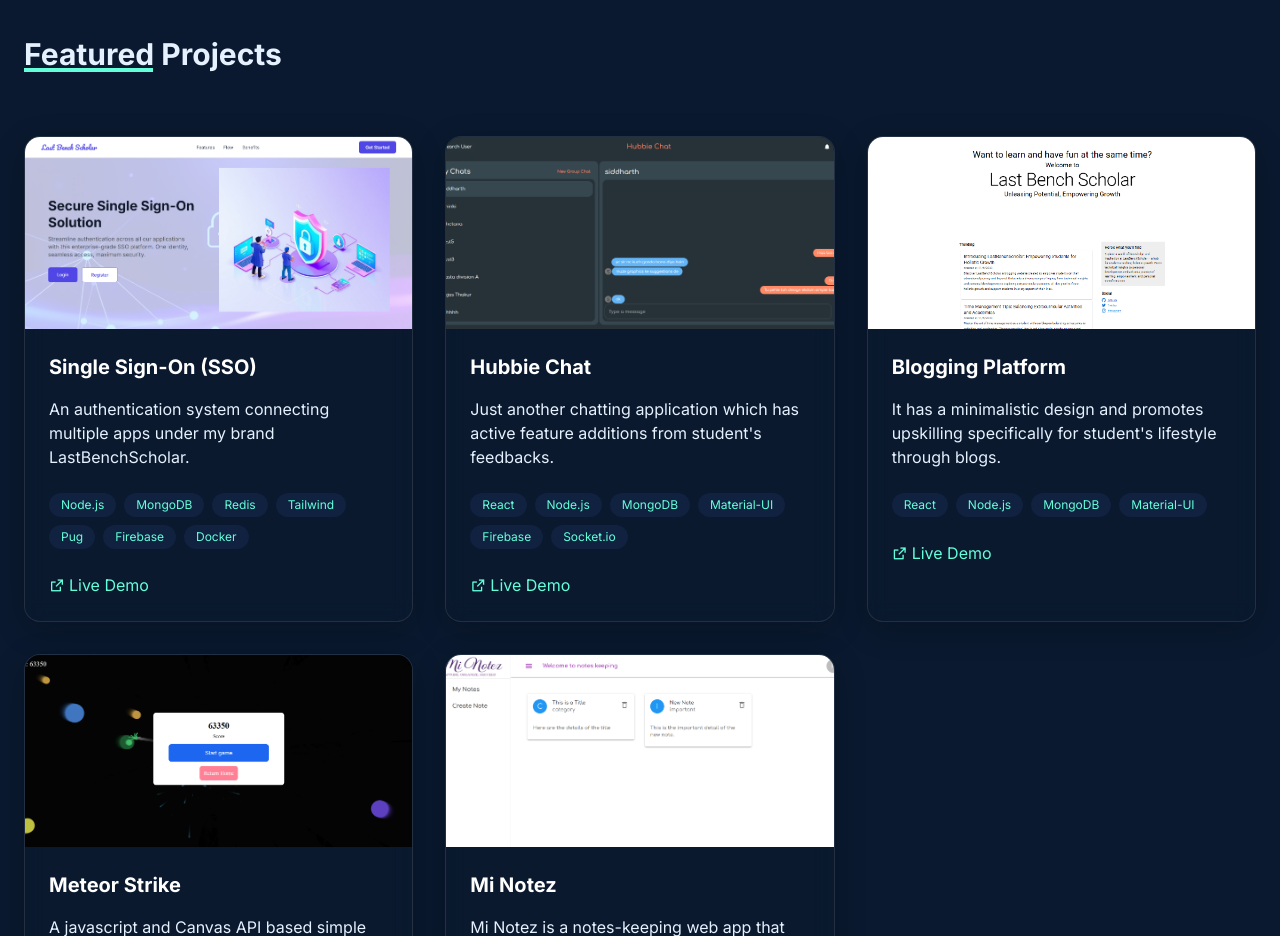
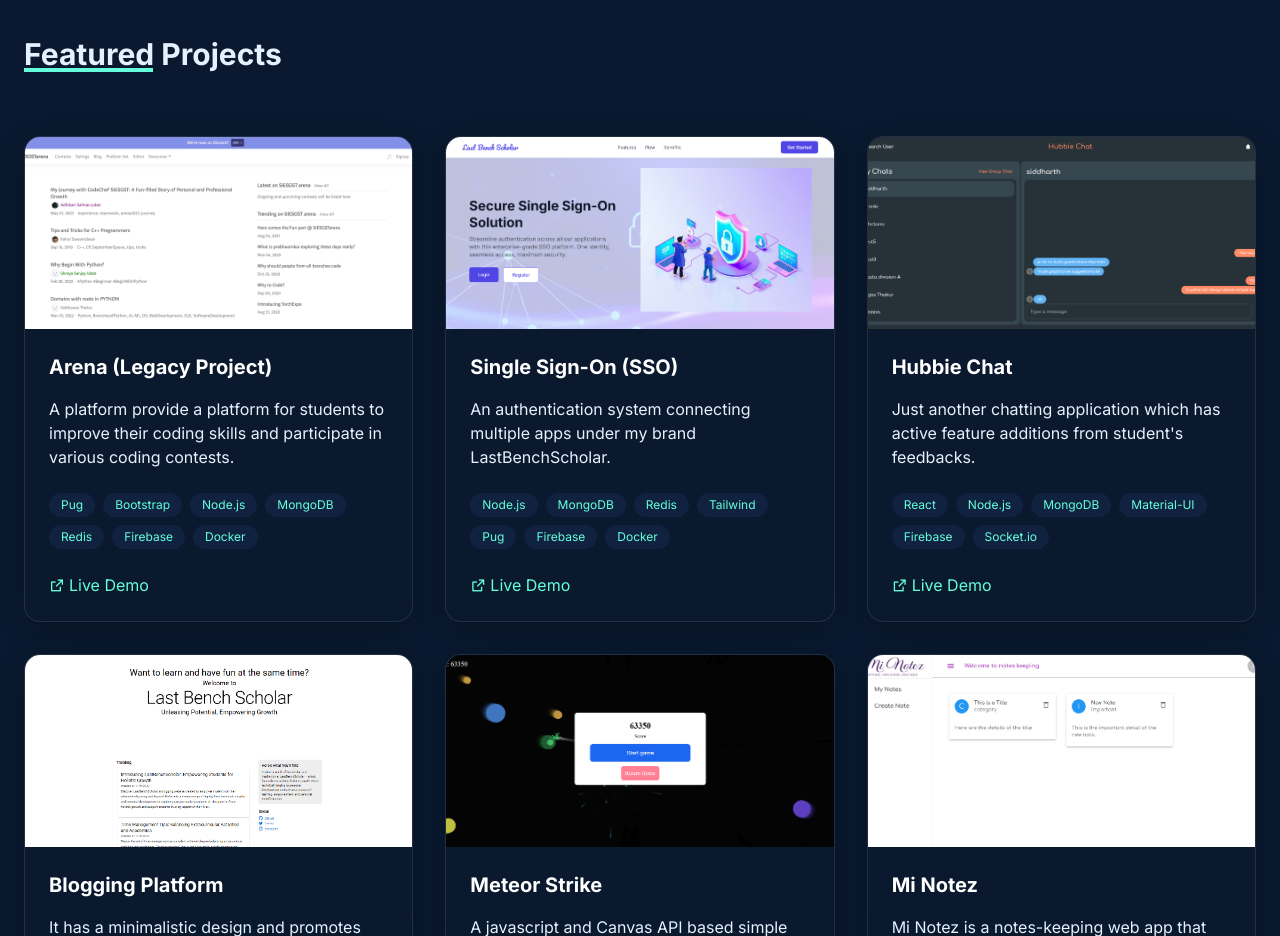
Before and after one commit to RaulLit/adityaraul, a React (Vite) app: page / in a window 1280 px wide. Shown: the part 1660-2596 px from the top of the page. Built offline with nearby package versions, Linux system fonts and the light colour scheme.

Commit message:
Added the legacy project 'Arena"

```diff
--- a/src/components/Projects.jsx
+++ b/src/components/Projects.jsx
@@ -1,6 +1,14 @@
 import React from "react";
 
 const projects = [
+  {
+    title: "Arena (Legacy Project)",
+    description:
+      "A platform provide a platform for students to improve their coding skills and participate in various coding contests.",
+    tech: ["Pug", "Bootstrap", "Node.js", "MongoDB", "Redis", "Firebase", "Docker"],
+    image: "/projects/arena.png",
+    links: { live: "https://arena-4700.onrender.com/" },
+  },
   {
     title: "Single Sign-On (SSO)",
     description:
```
Also changed, not shown: public/projects/arena.png (added).
